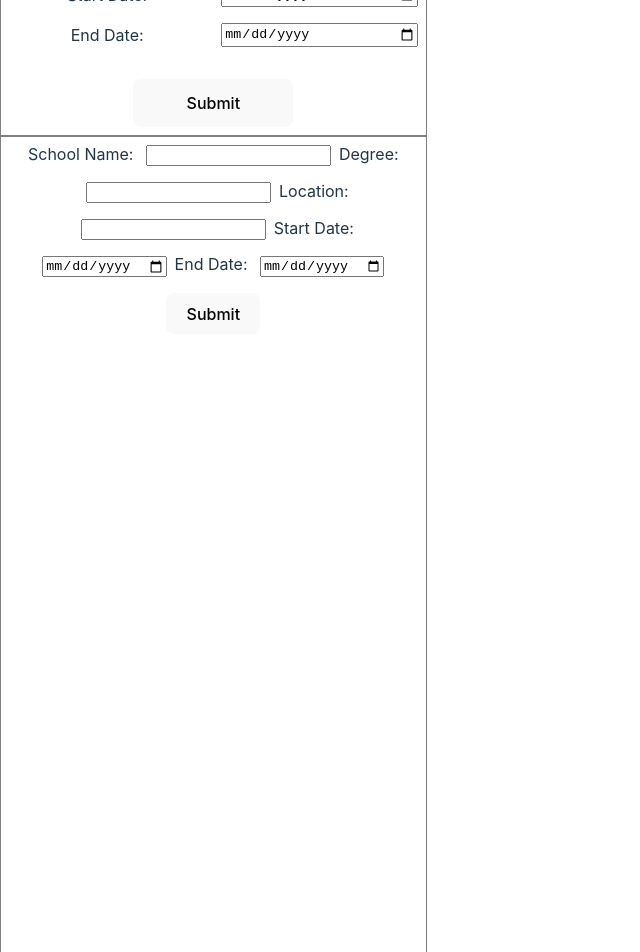
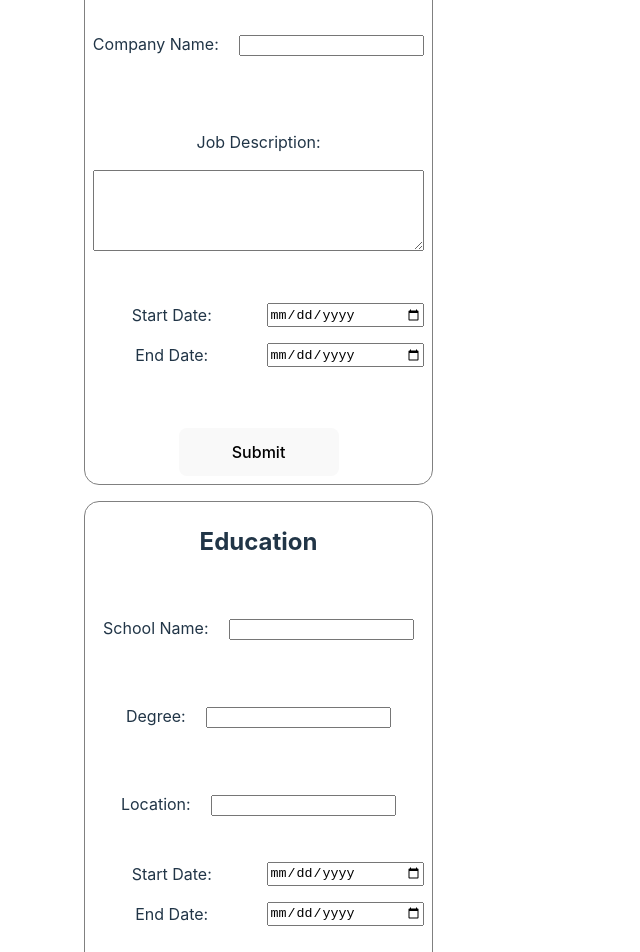
Before and after one commit to MattGitHub01/mock-cv-resume-generator, a React (Vite) app: page / in a window 1280 px wide. Shown: the part 1040-1992 px from the top of the page, without its empty margins (0-640 px from the left). Built offline with nearby package versions, Linux system fonts and the light colour scheme; the HTML template or start-up script is replaced by a standard one.

Commit message:
Finish form stying and header

```diff
--- a/src/App.css
+++ b/src/App.css
@@ -8,6 +8,9 @@
 .header {
   grid-column: 1 / 3;
   text-align: center;
+  background-color: coral;
+  border-radius: 25px;
+  margin: 1rem;
 }
 
 .forms {
@@ -22,6 +25,8 @@
   gap: .5rem;
   grid-template-rows: repeat(6, 1fr);
   border: 1px solid gray;
+  border-radius: 15px;
+  margin: 1rem;
 }
 
 .personal-info h1 {
@@ -63,13 +68,15 @@
   display: grid;
   grid-template-rows: repeat(5, 1fr);
   border: 1px solid gray;
+  border-radius: 15px;
+  margin: 1rem;
 }
 
 .professional-info h1 {
   grid-row: 1 / 2;
 }
 
-.professional-info label, input, button {
+.professional-info textarea, label, input, button {
   margin: .5rem;
 }
 
@@ -83,6 +90,8 @@
 
 .professional-description {
   grid-row: 4 / 5;
+  display: flex;
+  flex-direction: column;
 }
 
 .professional-date {
@@ -102,7 +111,44 @@
 .education-info {
   text-align: center;
   align-items: center;
+  gap: .5rem;
   display: grid;
-  grid-template-rows: repeat(6, 1fr);
+  grid-template-rows: repeat(5, 1fr);
   border: 1px solid gray;
-  }
+  border-radius: 15px;
+  margin: 1rem;
+}
+
+.education-info h1 {
+  grid-row: 1 / 2;
+}
+
+.education-info label, input, button {
+  margin: .5rem;
+}
+
+.education-school {
+  grid-row: 2 / 3;
+}
+
+.education-degree {
+  grid-row: 3 / 4;
+}
+
+.education-location {
+  grid-row: 4 / 5;
+}
+
+.education-date {
+  grid-row: 5 / 6;
+  display: grid;
+  grid-template-columns: 1fr 1fr;
+}
+
+.education-submit {
+  grid-row: 7 / 8;
+  justify-self: center;
+  align-self: center;
+  width: 10rem;
+  height: 3rem;
+}
--- a/src/components/Education.jsx
+++ b/src/components/Education.jsx
@@ -8,8 +8,10 @@ function Education(props) {
     };
 
     return (
-        <div className="education-info">
-            <form action="#">
+        <div>
+            <form className="education-info" action="#">
+                <h2>Education</h2>
+                <div className="education-school">
                     <label htmlFor="education-school">School Name: </label>
                     <input
                         value={education.school}
@@ -19,7 +21,9 @@ function Education(props) {
                         required
                     >
                     </input>
+                </div>
 
+                <div className="education-degree">
                     <label htmlFor="education-degree">Degree: </label>
                     <input
                         value={education.degree}
@@ -29,7 +33,9 @@ function Education(props) {
                         required
                     >
                     </input>
+                </div>
 
+                <div className="education-location">
                     <label htmlFor="education-location">Location: </label>
                     <input
                         value={education.location}
@@ -39,7 +45,9 @@ function Education(props) {
                         required
                     >
                     </input>
+                </div>
 
+                <div className="education-date">
                     <label htmlFor="education-start">Start Date: </label>
                     <input
                         value={education.startE}
@@ -59,6 +67,8 @@ function Education(props) {
                         required
                     >
                     </input>
+                </div>
+
                 <button type="submit" className="education-submit">Submit</button>
             </form>
         </div>
--- a/src/components/Professional.jsx
+++ b/src/components/Professional.jsx
@@ -37,14 +37,16 @@ function Professional(props) {
 
                 <div className="professional-description">
                     <label htmlFor="professional-description">Job Description: </label>
-                    <input
+                    <textarea
                         value={professional.description}
                         type="textArea"
+                        rows="5"
+                        cols="30"
                         id="professional-description"
                         name="professional-description"
                         required
                     >
-                    </input>
+                    </textarea>
                 </div>
 
                 <div className="professional-date">
```
Lines whose indentation alone changed are shown as unchanged.
